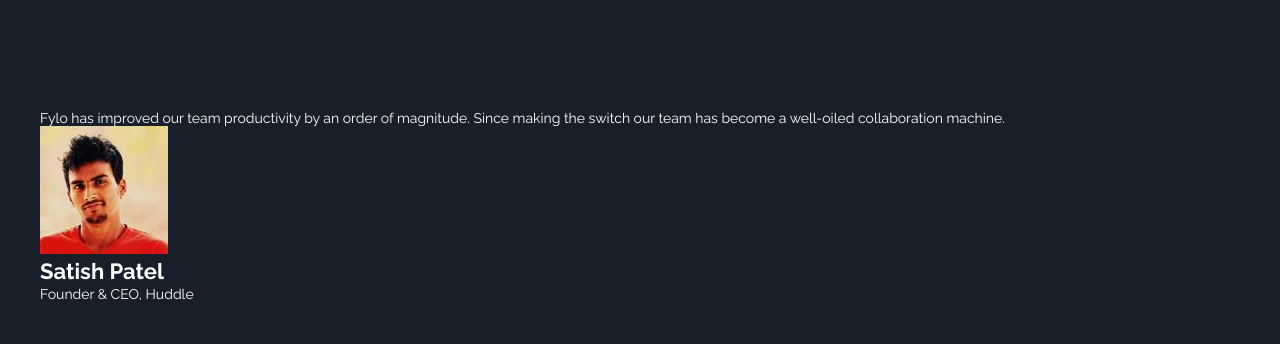
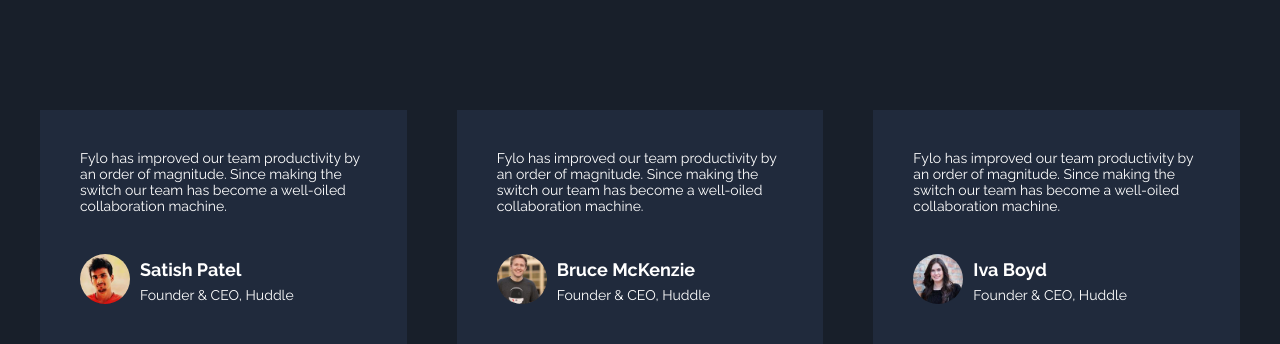
Before and after one commit to bestbrain06/flyo-dark-theme, a plain HTML site: page index.html in a window 1280 px wide. Shown: the part 1950-2294 px from the top of the page. Drawn offline with Linux system fonts and the light colour scheme.

Commit message:
finish the testimonial section

```diff
--- a/app/sass/component/_testimonial.scss
+++ b/app/sass/component/_testimonial.scss
@@ -1,6 +1,41 @@
-.testimonial {
+@use "../util" as u;
+
+.testimonials {
   margin-block-start: 113px;
   display: flex;
   flex-direction: column;
   gap: 50px;
+
+  @include u.breakpoint(medium) {
+    display: grid;
+    grid-template-columns: repeat(3, 1fr);
+  }
+
+  .testimonial {
+    display: flex;
+    flex-direction: column;
+    gap: 40px;
+    background-color: var(--testimonial-background);
+    padding: 40px;
+
+    .person {
+      display: flex;
+      align-items: center;
+      gap: 10px;
+
+      &__image {
+        img {
+          height: 50px;
+          width: 50px;
+          border-radius: 50%;
+        }
+      }
+
+      &__personality {
+        display: flex;
+        flex-direction: column;
+        gap: 5px;
+      }
+    }
+  }
 }
--- a/app/sass/globals/_typography.scss
+++ b/app/sass/globals/_typography.scss
@@ -14,7 +14,7 @@ h2 {
 }
 
 h3 {
-  font-size: var(--fs-medium);
+  font-size: var(--fs-small);
 }
 
 ul,
--- a/app/sass/util/_breakpoints.scss
+++ b/app/sass/util/_breakpoints.scss
@@ -1,7 +1,7 @@
-// 750px
+// 1024px
 
 $breakpoints: (
-  "medium": 46.875em,
+  "medium": 64em,
 );
 
 @mixin breakpoint($size) {
--- a/index.html
+++ b/index.html
@@ -149,8 +149,8 @@
         </div>
       </div>
 
-      <div class="testimonial">
-        <div class="testimonial__1">
+      <div class="testimonials">
+        <div class="testimonial">
           <p>
             Fylo has improved our team productivity by an order of magnitude.
             Since making the switch our team has become a well-oiled
@@ -167,7 +167,7 @@
             </div>
           </div>
         </div>
-        <div class="testimonial__2">
+        <div class="testimonial">
           <p>
             Fylo has improved our team productivity by an order of magnitude.
             Since making the switch our team has become a well-oiled
@@ -184,7 +184,7 @@
             </div>
           </div>
         </div>
-        <div class="testimonial__3">
+        <div class="testimonial">
           <p>
             Fylo has improved our team productivity by an order of magnitude.
             Since making the switch our team has become a well-oiled
```
Also changed, not shown: dist/style.css, 1 other file.
